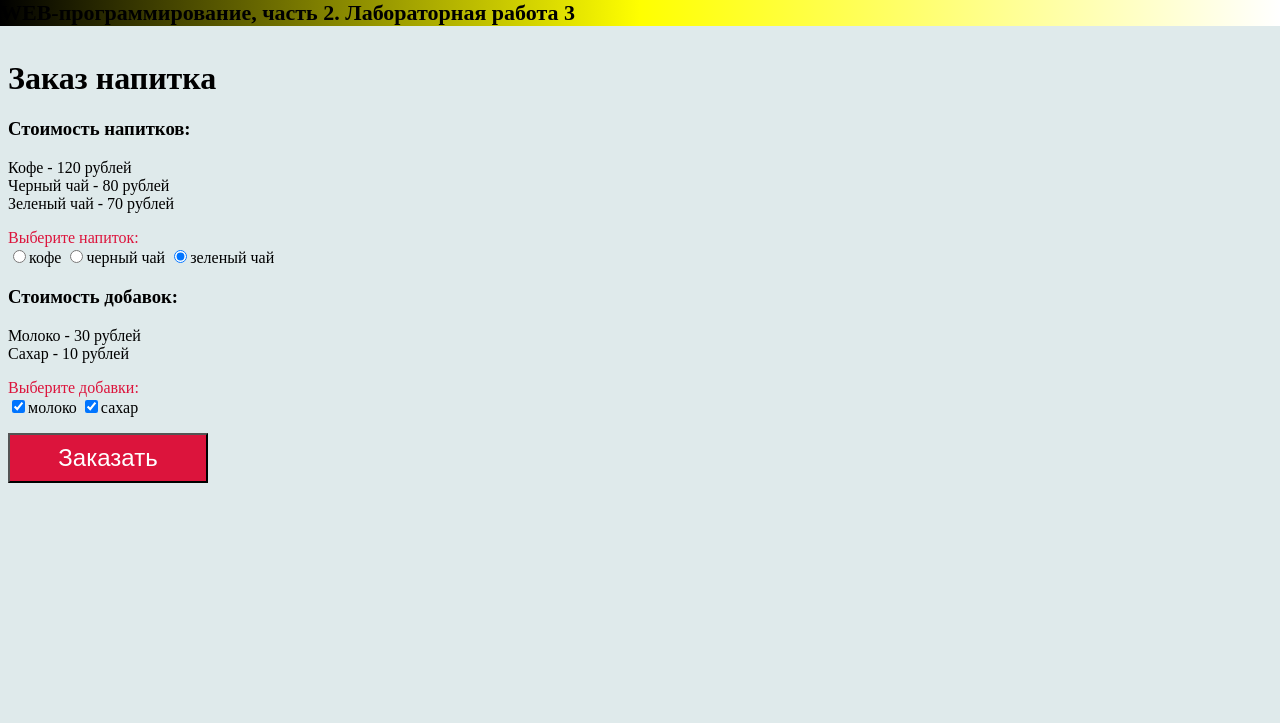
After one commit to AlexBro121101/web-programming-labs, a Flask app: page /lab3/order/ in a window 1280 px wide. The commit adds this page. Shown: the top 723 px of the page. Run offline with Flask 3, Linux system fonts and the light colour scheme.

Commit message:
Заказ напитка

```diff
--- a/lab3.py
+++ b/lab3.py
@@ -18,3 +18,31 @@ def form1():
         errors['age'] = 'Заполните поле!'
     sex = request.args.get('sex')
     return render_template('form1.html', user=user, age=age, sex=sex, errors=errors)
+
+@lab3.route('/lab3/order/')
+def order():
+    return render_template('order.html')
+
+@lab3.route('/lab3/pay')
+def pay():
+    price = 0
+    drink = request.args.get('drink')
+    #Пусть кофе стоит 120р. черный-чай - 80р.,зеленый - 70р.
+    if drink == 'coffe':
+        price = 120
+    elif drink == 'black-tea':
+        price = 80
+    else:
+        price = 70
+
+    #Добавка молока удорожает напиток на 30р., а сахар - на 10р.
+    if request.args.get('milk') == 'on':
+        price += 30
+    if request.args.get('sugar') == 'on':
+        price += 10
+
+    return render_template('pay.html', price = price)
+
+@lab3.route('/lab3/succes/')
+def succes():
+    return render_template('succes.html')
--- a/templates/lab3.html
+++ b/templates/lab3.html
@@ -9,6 +9,11 @@
         <li>
             <a href="/lab3/form1">Форма</a>
         </li>
+
+        <li>
+            <a href="/lab3/order">Заказ</a>
+        </li>
+
     </ol>
 
     <ul>
--- /dev/null
+++ b/templates/order.html
@@ -0,0 +1,59 @@
+{% extends "base.html" %}
+
+{% block lab %}Лабораторная работа 3{% endblock %}
+
+{% block main %}
+    <h1>Заказ напитка</h1>
+
+    <form action="/lab3/pay">
+        <h3>Стоимость напитков:</h3>
+        <div>Кофе - 120 рублей</div>
+        <div>Черный чай - 80 рублей</div>
+        <div>Зеленый чай - 70 рублей</div>
+
+        <p>
+        <div class="drink">Выберите напиток:</div>
+        <label>
+            <input type="radio" value="coffe" name="drink" checked>кофе
+        </label>
+        <label>
+            <input type="radio" value="black-tea" name="drink" checked>черный чай
+        </label>
+        <label>
+            <input type="radio" value="green-tea" name="drink" checked>зеленый чай
+        </label>
+        </p>
+
+        <h3>Стоимость добавок:</h3>
+        <div>Молоко - 30 рублей</div>
+        <div>Сахар - 10 рублей</div>
+
+        <p>
+        <div class="drink">Выберите добавки:</div>
+        <label>
+            <input type="checkbox" name="milk" checked>молоко
+        </label>
+        <label>
+            <input type="checkbox" name="sugar" checked>сахар
+        </label>
+        </p>
+        <div>
+            <button class="btn" type="submit">Заказать</button>
+        </div>
+    </form>
+    <style>
+        .btn{
+            width: 200px;
+            height: 50px;
+            font-size: x-large;
+            background-color: crimson;
+            color: white;
+        }
+        .btn:hover{
+            background-color: rgb(29, 212, 120);
+        }
+        .drink{
+            color: crimson;
+        }
+    </style>
+    {% endblock %}
```
Also changed, not shown: templates/pay.html (added, +50 -0 lines), templates/succes.html (added, +21 -0 lines).
